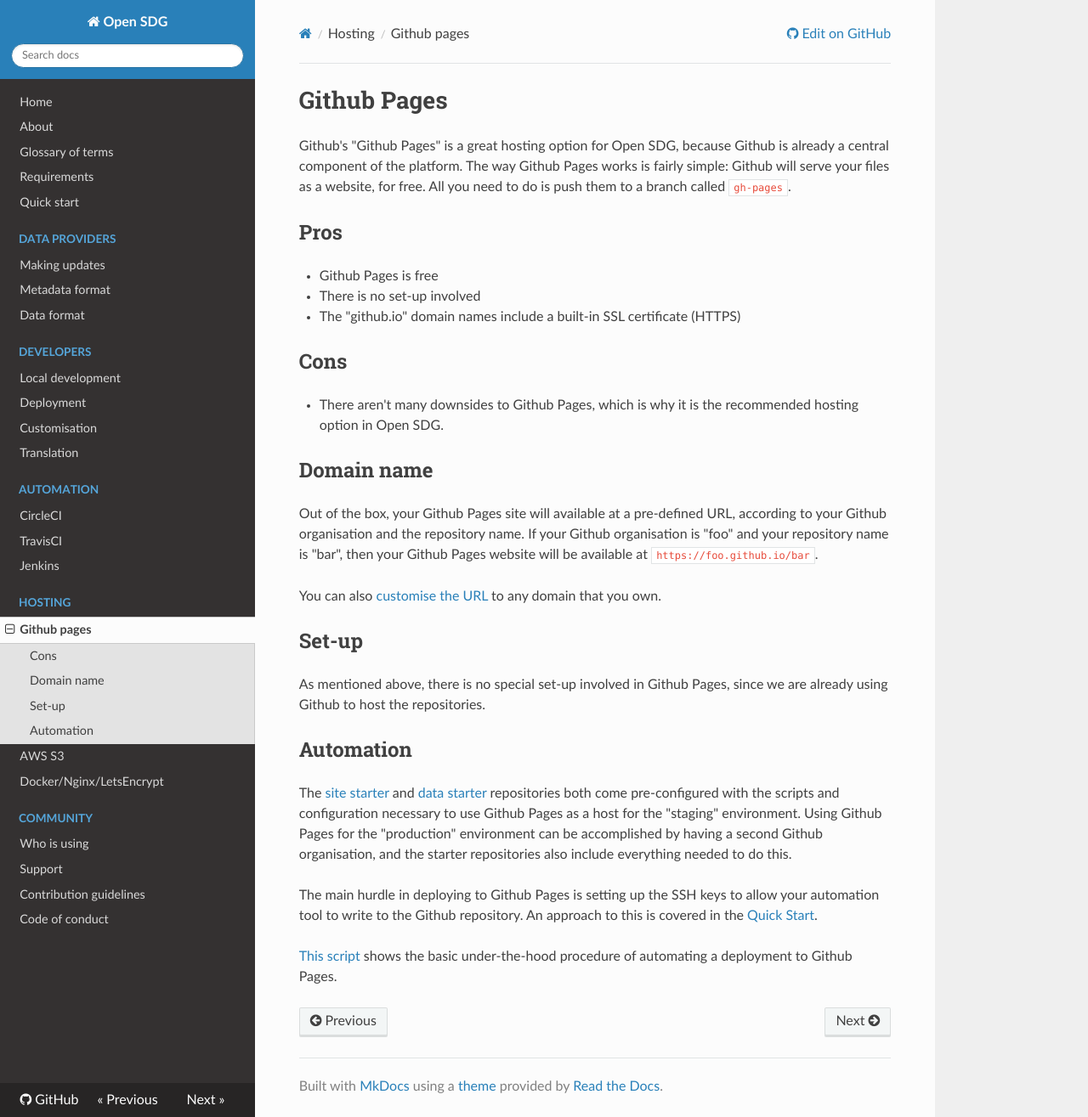
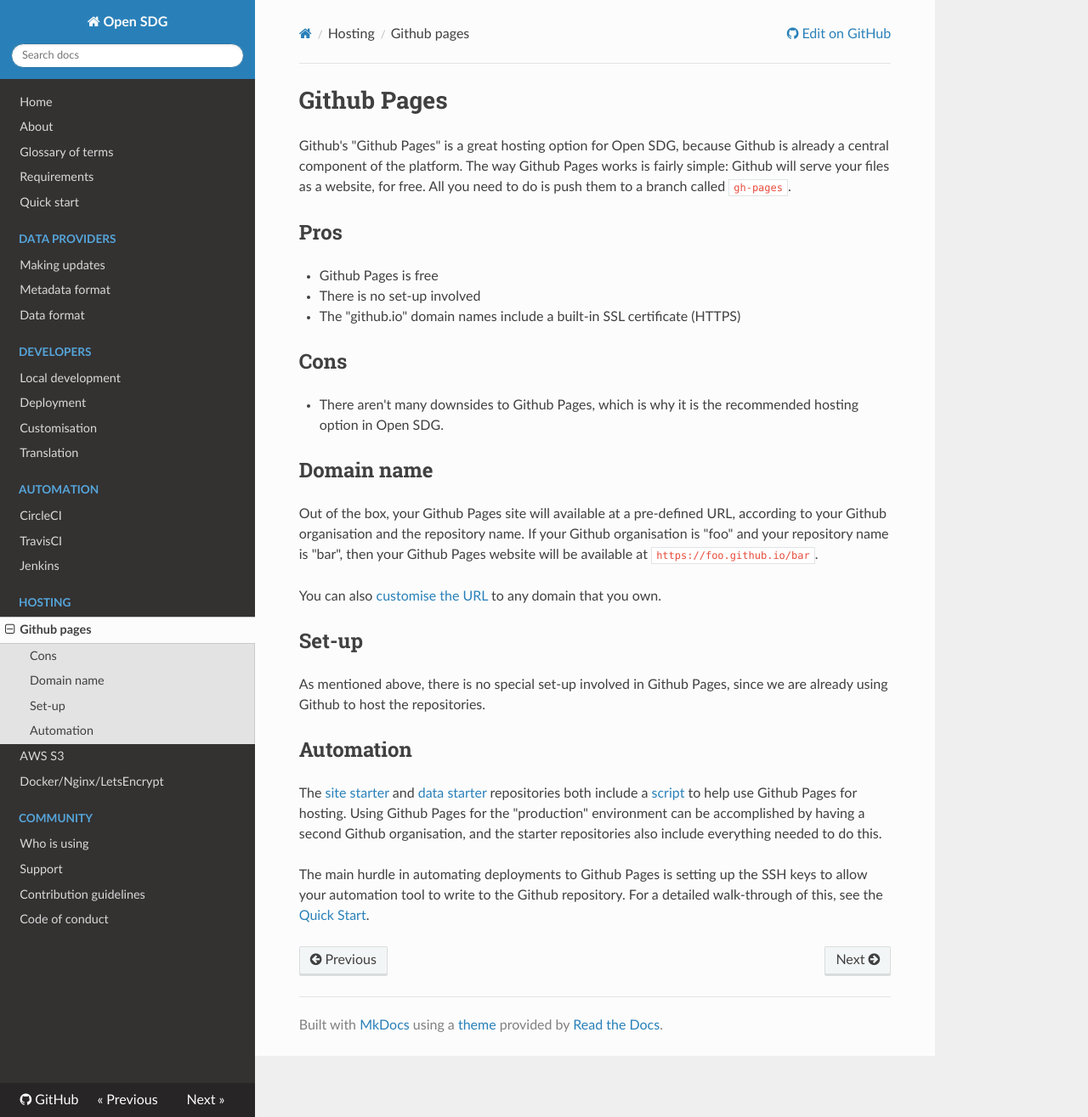
Before and after one commit to open-sdg/open-sdg, an MkDocs documentation site: the page built from docs/hosting/github-pages.md, in a window 1280 px wide and 1315 px high. Shown: the whole window at 85% size. Built offline with MkDocs 1.6.1, drawn with Linux system fonts in a browser that asks for light colours; nearby versions of some CDN libraries; old or Windows-style settings are respelled for this version of MkDocs.

Commit message:
Github pages rewording

```diff
--- a/docs/hosting/github-pages.md
+++ b/docs/hosting/github-pages.md
@@ -24,8 +24,6 @@
 
 ## Automation
 
-The [site starter](https://github.com/open-sdg/open-sdg-site-starter) and [data starter](https://github.com/open-sdg/open-sdg-data-starter) repositories both come pre-configured with the scripts and configuration necessary to use Github Pages as a host for the "staging" environment. Using Github Pages for the "production" environment can be accomplished by having a second Github organisation, and the starter repositories also include everything needed to do this.
+The [site starter](https://github.com/open-sdg/open-sdg-site-starter) and [data starter](https://github.com/open-sdg/open-sdg-data-starter) repositories both include a [script](https://github.com/open-sdg/open-sdg-site-starter/blob/develop/scripts/deploy/circleci/deploy_staging.sh) to help use Github Pages for hosting. Using Github Pages for the "production" environment can be accomplished by having a second Github organisation, and the starter repositories also include everything needed to do this.
 
-The main hurdle in deploying to Github Pages is setting up the SSH keys to allow your automation tool to write to the Github repository. An approach to this is covered in the [Quick Start](../quick-start.md).
-
-[This script](https://github.com/open-sdg/open-sdg-site-starter/blob/develop/scripts/deploy/circleci/deploy_staging.sh) shows the basic under-the-hood procedure of automating a deployment to Github Pages.
+The main hurdle in automating deployments to Github Pages is setting up the SSH keys to allow your automation tool to write to the Github repository. For a detailed walk-through of this, see the [Quick Start](../quick-start.md).
```
